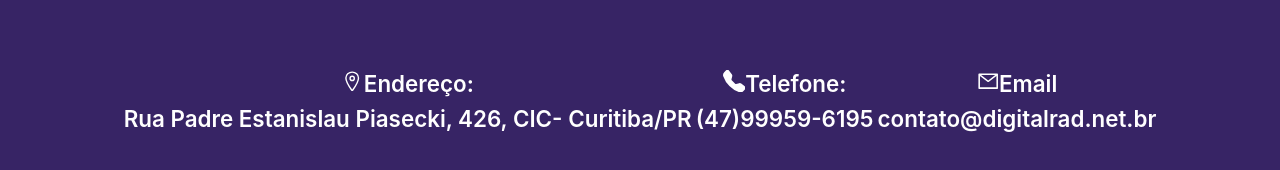
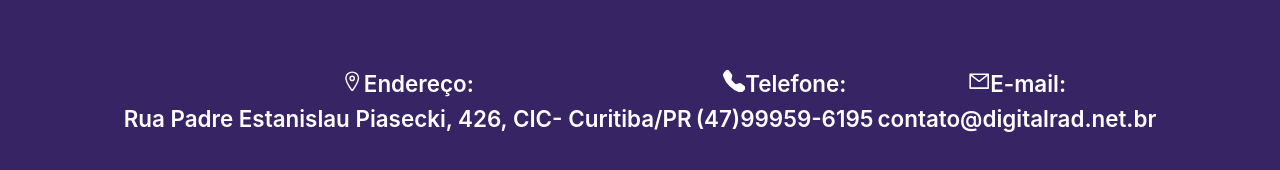
Before and after one commit to lmgaspa/paduan, a React (Create React App) app: page / in a window 1280 px wide. Shown: the part 1756-1926 px from the top of the page. Built offline with nearby package versions, Linux system fonts and the light colour scheme.

Commit message:
versaoquasefinal

```diff
--- a/src/components/Footer.js
+++ b/src/components/Footer.js
@@ -18,7 +18,7 @@
         <p>(47)99959-6195</p>
         </div>
         <div>
-        <AiOutlineMail />Email<p>contato@digitalrad.net.br</p>
+        <AiOutlineMail />E-mail:<p>contato@digitalrad.net.br</p>
       </div>
          </section>
   )
```
